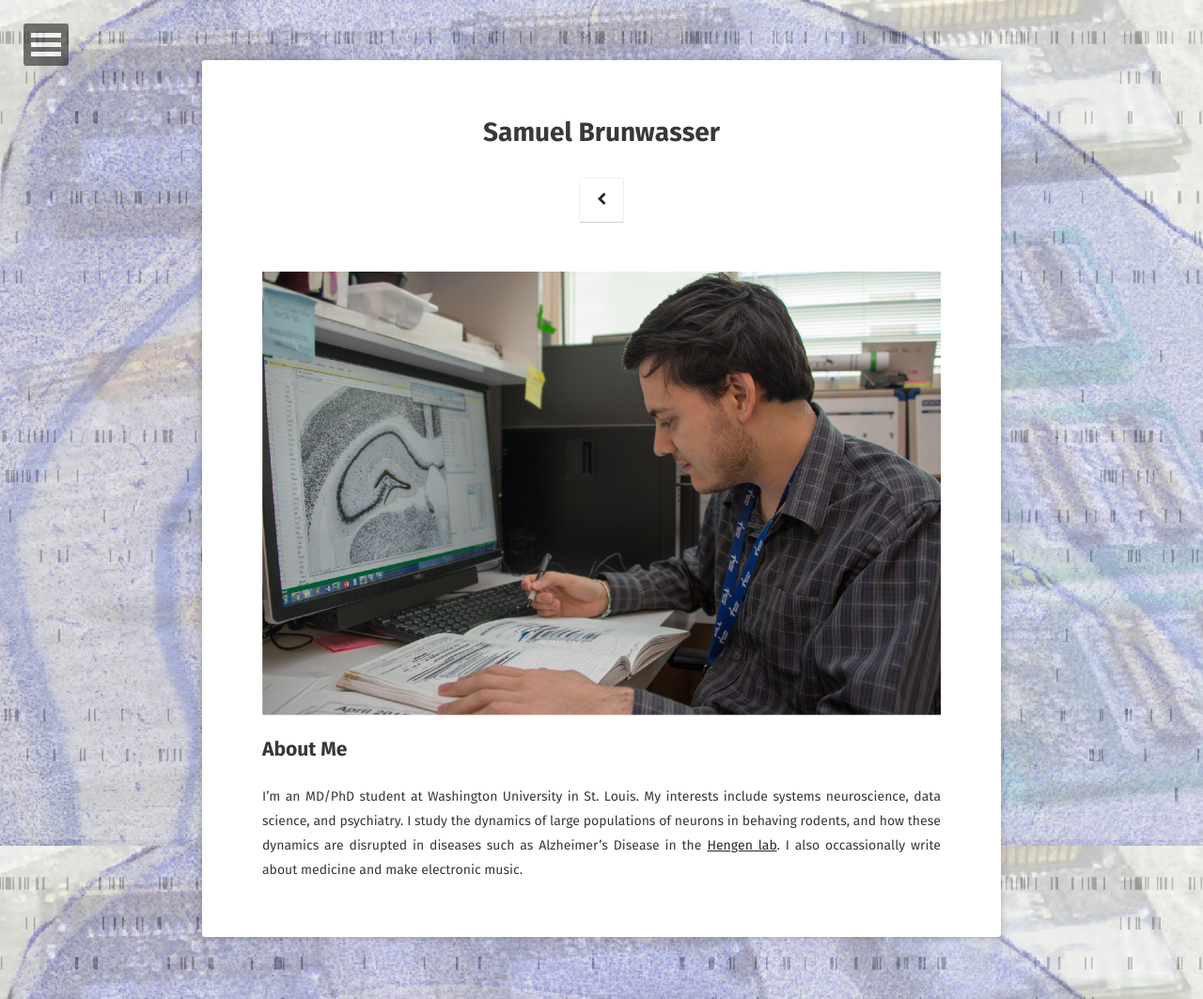
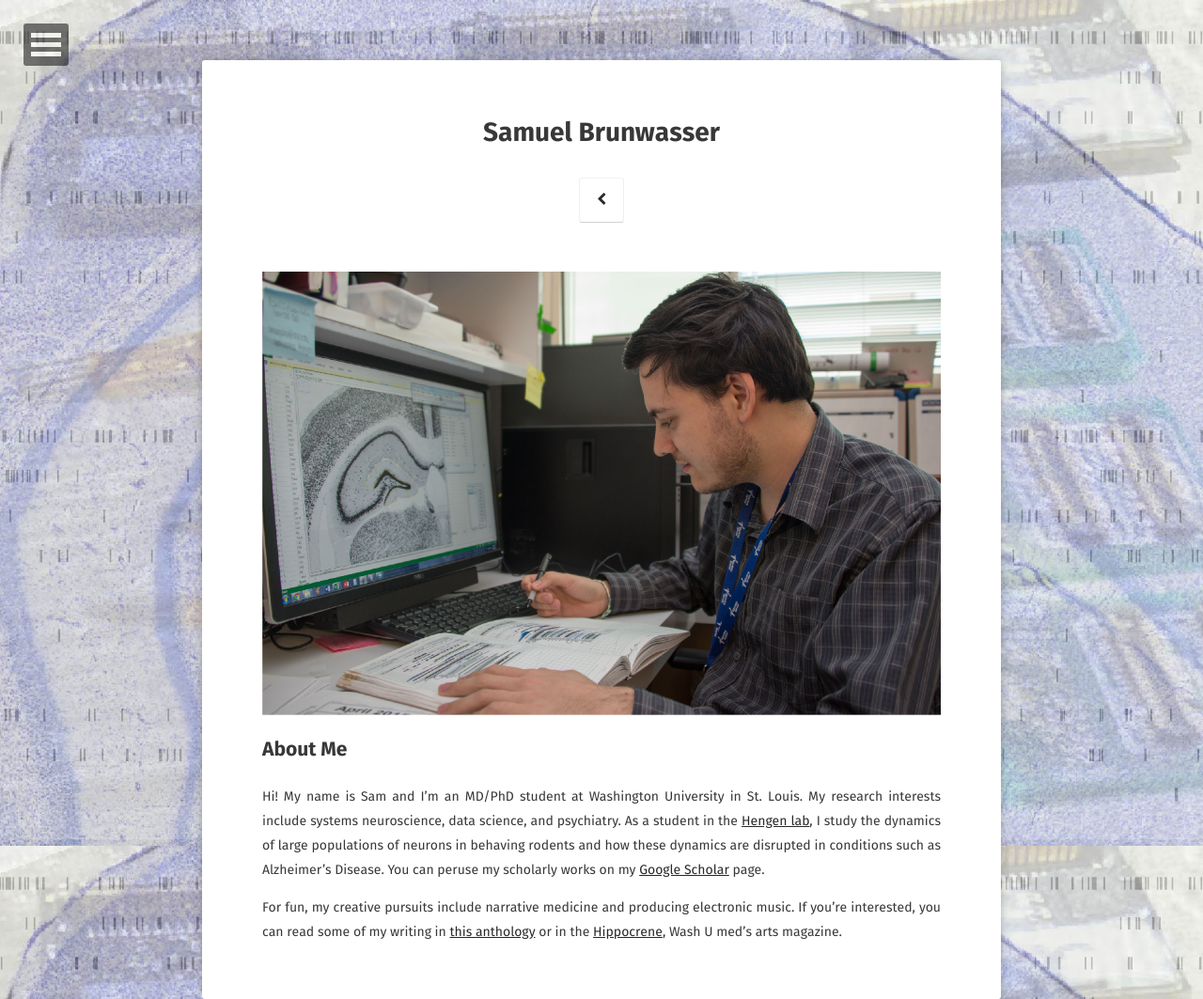
Before and after one commit to sbrunwas/sbrunwas.github.io, a Jekyll site: the page built from about/index.md, in a window 1280 px wide. Shown: the whole page at 94% size. Built offline with Jekyll 4.4.1, drawn with Linux system fonts in a browser that asks for light colours; some web fonts are replaced.

Commit message:
updated bio

```diff
--- a/about/index.md
+++ b/about/index.md
@@ -9,4 +9,6 @@ comments: false
 ![labimage](/assets/img/labimg_cropped.jpg){:class="img-responsive"}
 
 ## About Me
-I'm an MD/PhD student at Washington University in St. Louis.  My interests include systems neuroscience, data science, and psychiatry.  I study the dynamics of large populations of neurons in behaving rodents, and how these dynamics are disrupted in diseases such as Alzheimer's Disease in the [Hengen lab](https://hengenlab.org).  I also occassionally write about medicine and make electronic music.
+Hi!  My name is Sam and I'm an MD/PhD student at Washington University in St. Louis.  My research interests include systems neuroscience, data science, and psychiatry.  As a student in the [Hengen lab](https://hengenlab.org), I study the dynamics of large populations of neurons in behaving rodents and how these dynamics are disrupted in conditions such as Alzheimer's Disease.  You can peruse my scholarly works on my [Google Scholar](https://scholar.google.com/citations?user=aS5SFZcAAAAJ&hl=en) page.
+
+For fun, my creative pursuits include narrative medicine and producing electronic music.  If you're interested, you can read some of my writing in [this anthology](https://www.amazon.com/Human-Tomorrows-Doctors-Tolu-Kehinde/dp/1512603333) or in the [Hippocrene](https://cpb-us-w2.wpmucdn.com/sites.wustl.edu/dist/7/1374/files/2018/07/Hippocrene-2016-16rwxec.pdf), Wash U med's arts magazine.
```
Also changed, not shown: 1 other file.
